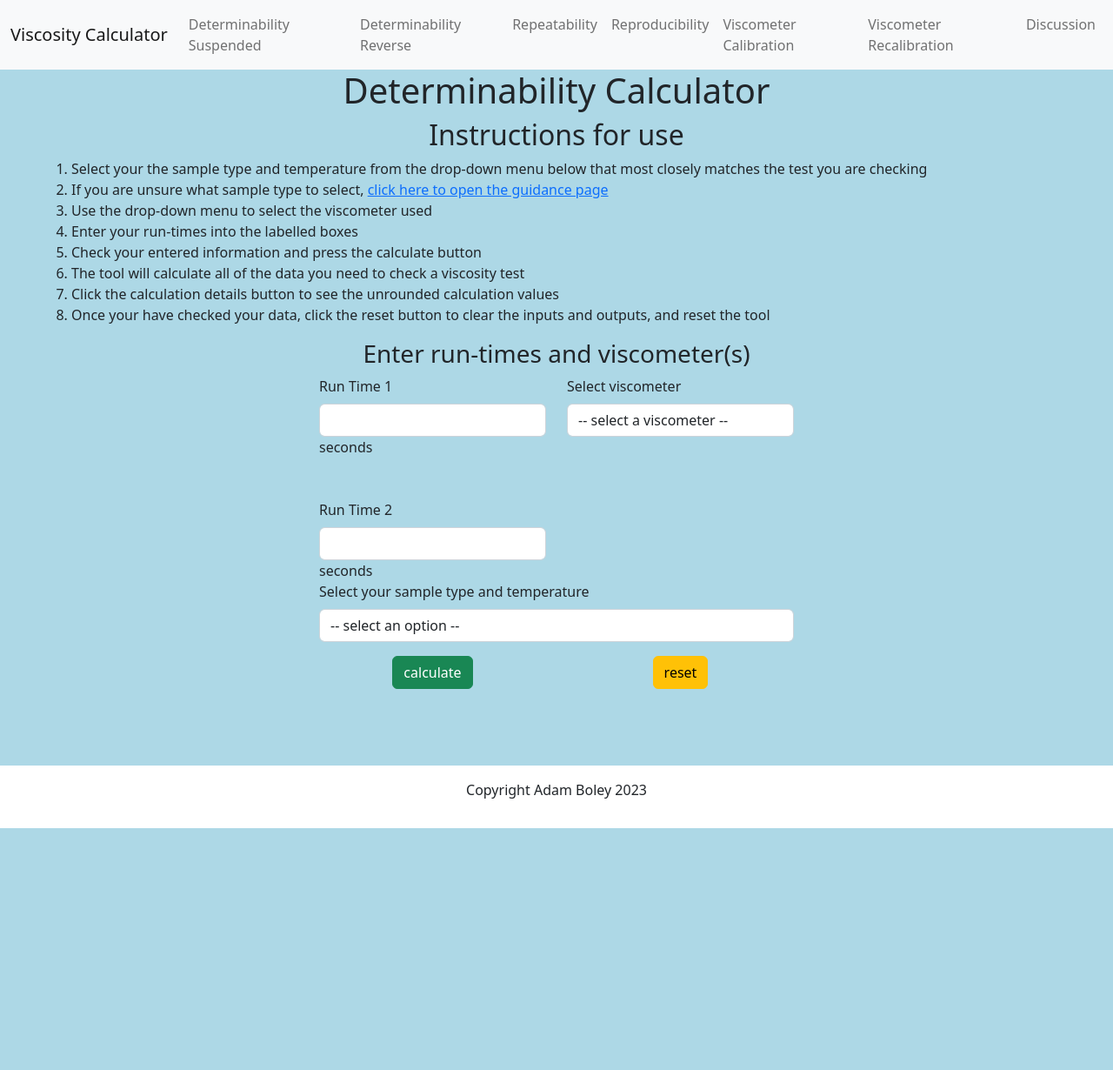
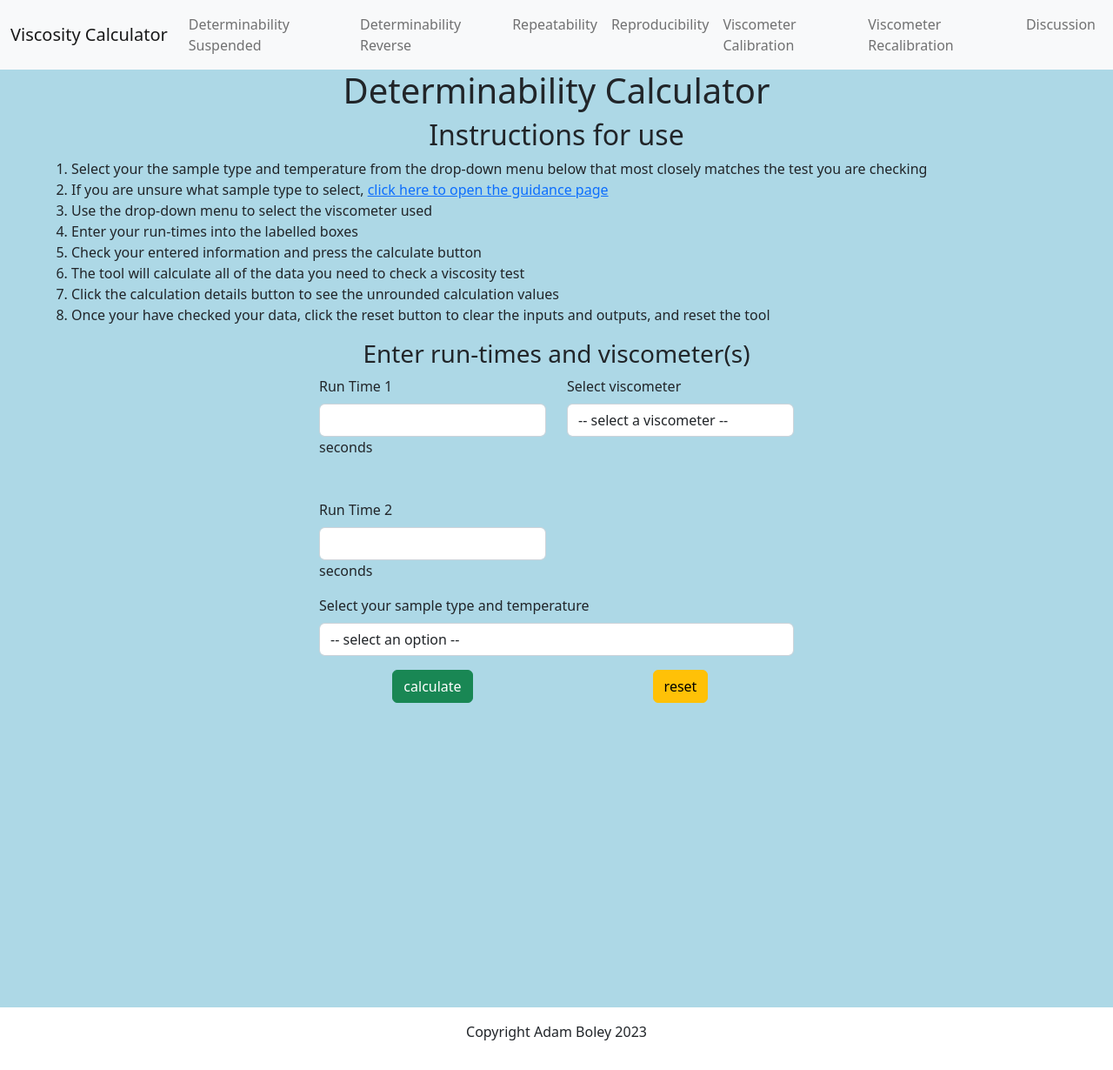
Before and after one commit to AdamBoley/Viscosity-Calculator-V2, a Django app: page / in a window 1280 px wide. Shown: the whole page at 87% size. Before the commit the page ends 952 px from the top, so only its background shows below. Run offline with Django 3.2, Linux system fonts and the light colour scheme; data that the repository does not hold is empty.

Commit message:
finish applying bootstrap to determinability and rework JS

```diff
--- a/static/css/style.css
+++ b/static/css/style.css
@@ -1,3 +1,5 @@
+/* Generic site-wide style rules */
+
 main {
     background-color: lightblue;
     min-height: 100vh
@@ -15,7 +17,22 @@ main {
     display: none;
 }
 
+.output-label {
+    margin-block-end: 4px;
+}
+
+.output-number, .output-unit {
+    font-weight: 700;
+    font-size: large;
+}
+
 .superscript {
     vertical-align: super;
     font-size: x-small;
 }
+
+/* determinability page specific style rules */
+
+#determinability-details-button, #determinability-details, #determinability-details-header {
+    visibility: hidden;
+}
--- a/static/js/scripts-determinability.js
+++ b/static/js/scripts-determinability.js
@@ -48,6 +48,7 @@ function calculateUbbelohde(runTime1, runTime2, constant) {
     let preciseKv1 = kv1.toPrecision(4);
     let preciseKv2 = kv2.toPrecision(4);
 
+    document.getElementById('determinability-results').style.display = 'block';
     document.getElementById('determinability-kv-1-label').style.display = 'block';
     document.getElementById('determinability-kv-2-label').style.display = 'block';
     document.getElementById('determinability-kv-1').innerText = preciseKv1;
@@ -220,6 +221,7 @@ function determinability(finalViscosity, kv1, kv2) {
             break;
     }
 
+
     document.getElementById('determinability-equation-label').style.display = 'block';
     document.getElementById('determinability-equation').innerText = message;
     document.getElementById('determinability-factor-label').style.display = 'block';
@@ -270,34 +272,28 @@ function checker(upperAllowedViscosity, lowerAllowedViscosity, kv1, kv2) {
     if(kv1 > lowerAllowedViscosity && kv1 < upperAllowedViscosity && kv2 > lowerAllowedViscosity && kv2 < upperAllowedViscosity) {
         document.getElementById('determinability-output').innerHTML = `
         <i class="fas fa-check"></i>
-        <span>Your viscosities are determinable</span>
-        <p>Click the button below to see a detailed breakdown of the calculations</p>`;
+        <span>Your viscosities are determinable</span>`;
     }
 
     else {
         document.getElementById('determinability-output').innerHTML = `
         <i class="fas fa-xmark"></i>
-        <span>Your viscosities are not determinable</span>
-        <p>Click the button below to see a detailed breakdown of the calculations</p>`;
+        <span>Your viscosities are not determinable</span>`;
     }
 
-    let determinabilityDetailsButton = document.getElementById('determinability-details-button');
-    determinabilityDetailsButton.style.display = 'block';
+    document.getElementById('determinability-details-button').style.visibility = 'visible';
+
+    document.getElementById('determinability-details-header').style.visibility = 'visible';
 }
 
 document.addEventListener("DOMContentLoaded", function(){
-    let determinabilityDetailsButton = document.getElementById('determinability-details-button');
-    determinabilityDetailsButton.addEventListener('click', determinabilityDetails);
+    document.getElementById('determinability-details-button').addEventListener('click', determinabilityDetails);
 })
 
 function determinabilityDetails() {
     //displays unrounded values
 
-    let determinabilityCalculatedOutput = document.getElementById('determinability-calculated-output');
-    determinabilityCalculatedOutput.style.height = '100vh';
-
-    let determinabilityDetailsDiv = document.getElementById('determinability-details');
-    determinabilityDetailsDiv.style.display = 'block';
+    document.getElementById('determinability-details').style.visibility = 'visible';
 }
 
 document.addEventListener("DOMContentLoaded", function(){
@@ -311,6 +307,8 @@ function reset() {
     document.getElementById('run-time-1').value = '';
     document.getElementById('run-time-2').value = '';
     document.getElementById('run-time-1').focus();
+    document.getElementById('constant-input').selectedIndex = 0 // resets viscometer dropdown menu to the initial disabled option
+    document.getElementById('sample-type-determinability').selectedIndex = 0
 
     document.getElementById('determinability-kv-1').textContent = '';
     document.getElementById('determinability-kv-2').textContent = '';
@@ -336,4 +334,6 @@ function reset() {
     document.getElementById('determinability-factor-label').style.display = 'none';
     document.getElementById('determinability-upper-limit-label').style.display = 'none';
     document.getElementById('determinability-lower-limit-label').style.display = 'none';
+    document.getElementById('determinability-results').style.display = 'none';
+    document.getElementById('determinability-details-header').style.visibility = 'hidden';
 }
--- a/templates/determinability.html
+++ b/templates/determinability.html
@@ -99,7 +99,7 @@
         {% endif %}
     </div>
 
-    <div class="row">
+    <div class="row mt-3">
 
         <div class="col-0 col-md-3"></div>
 
@@ -148,75 +148,76 @@
 
         <div class="col-0 col-md-3"></div>
 
-        <div class="col-12 text-center output-label">
-            <p>Calculation results:</p>
+        <div class="col-12 text-center mt-3">
+            <p id="determinability-results" class="output-label">Calculation results:</p>
         </div>
 
-        <div class="col-12 text-center">
+        <div class="col-12 text-center mt-3">
 
             <p id="determinability-kv-1-label" class="output-label">Kinematic Viscosity 1:</p>
-            <span id="determinability-kv-1"></span><span class="output-unit" id="determinability-kv-1-units">cSt</span>
+            <span id="determinability-kv-1" class="output-number"></span><span class="output-unit" id="determinability-kv-1-units"> cSt</span>
 
         </div>
 
-        <div class="col-12 text-center">
+        <div class="col-12 text-center mt-3">
 
             <p id="determinability-kv-2-label" class="output-label">Kinematic Viscosity 2:</p>
-            <span id="determinability-kv-2"></span><span class="output-unit" id="determinability-kv-2-units">cSt</span>
+            <span id="determinability-kv-2" class="output-number"></span><span class="output-unit" id="determinability-kv-2-units"> cSt</span>
 
         </div>
 
-        <div class="col-12 text-center">
+        <div class="col-12 text-center mt-3">
 
             <p id="determinability-final-kv-label" class="output-label">Final Calculated Viscosity:</p>
-            <span id="determinability-final-kv"></span><span class="output-unit" id="determinability-final-kv-units">cSt</span>
+            <span id="determinability-final-kv" class="output-number"></span><span class="output-unit" id="determinability-final-kv-units"> cSt</span>
 
         </div>
 
-        <div class="col-12 text-center">
+        <div class="col-12 text-center mt-3">
 
             <p id="determinability-equation-label" class="output-label">Determinability equation:</p>
-            <span id="determinability-equation"></span>
+            <span id="determinability-equation" class="output-number"></span>
 
         </div>
 
-        <div class="col-12 text-center">
+        <div class="col-12 text-center mt-3">
 
             <p id="determinability-factor-label" class="output-label">Determinability factor:</p>
-            <span id="determinability-factor"></span><span class="output-unit" id="determinability-factor-units">cSt</span>
+            <span id="determinability-factor" class="output-number"></span><span class="output-unit" id="determinability-factor-units"> cSt</span>
 
         </div>
 
-        <div class="col-12 text-center">
+        <div class="col-12 text-center mt-3">
 
             <p id="determinability-upper-limit-label" class="output-label">Determinability upper limit:</p>
-            <span id="determinability-upper-limit"></span><span class="output-unit" id="determinability-upper-limit-units">cSt</span>
+            <span id="determinability-upper-limit" class="output-number"></span><span class="output-unit" id="determinability-upper-limit-units"> cSt</span>
 
         </div>
 
-        <div class="col-12 text-center">
+        <div class="col-12 text-center mt-3">
 
             <p id="determinability-lower-limit-label" class="output-label">Determinability lower limit:</p>
-            <span id="determinability-lower-limit"></span><span class="output-unit" id="determinability-lower-limit-units">cSt</span>
+            <span id="determinability-lower-limit" class="output-number"></span><span class="output-unit" id="determinability-lower-limit-units"> cSt</span>
 
         </div>
 
-        <div id="determinability-output" class="col-12 text-center">
+        <div id="determinability-output" class="col-12 text-center mt-3 mb-3 output-number">
 
         </div>
 
     </div>
+
     <div class="row">
 
-        <div class="col-12 text-center output-label">
-            <p>Click the button below to see a detailed breakdown of the calculations</p>
+        <div class="col-12 text-center mt-3">
+            <p id="determinability-details-header">Click the button below to see a detailed breakdown of the calculations</p>
         </div>
 
-        <div class="col-12 text-center output-label">
+        <div class="col-12 text-center mt-3">
             <button id="determinability-details-button" class="btn btn-primary">Calculation details</button>
         </div>
 
-        <div class="col-12 text-center" id="determinability-details"></div>
+        <div class="col-12 text-center mt-3 mb-5" id="determinability-details"></div>
 
     </div>
 
```
